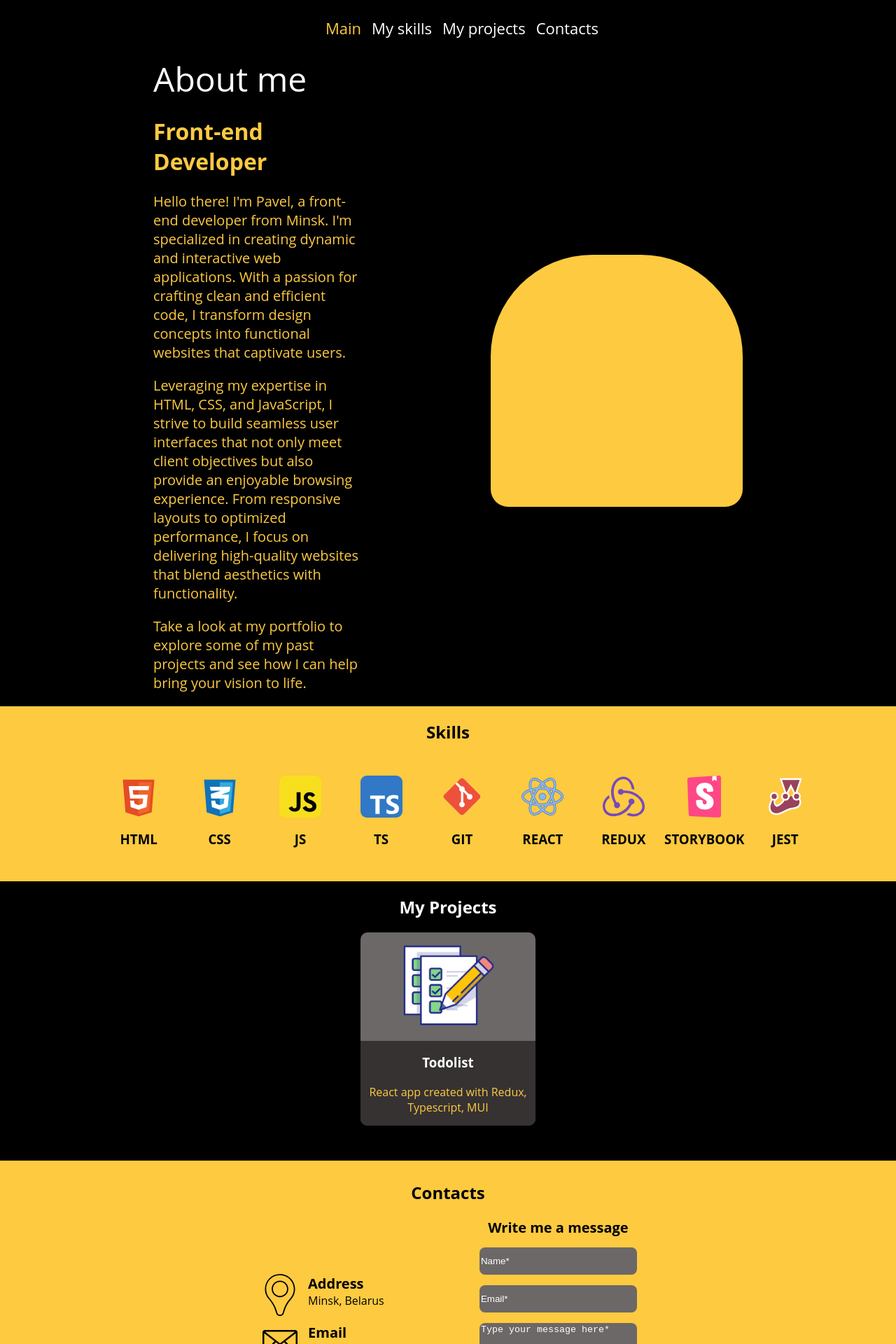
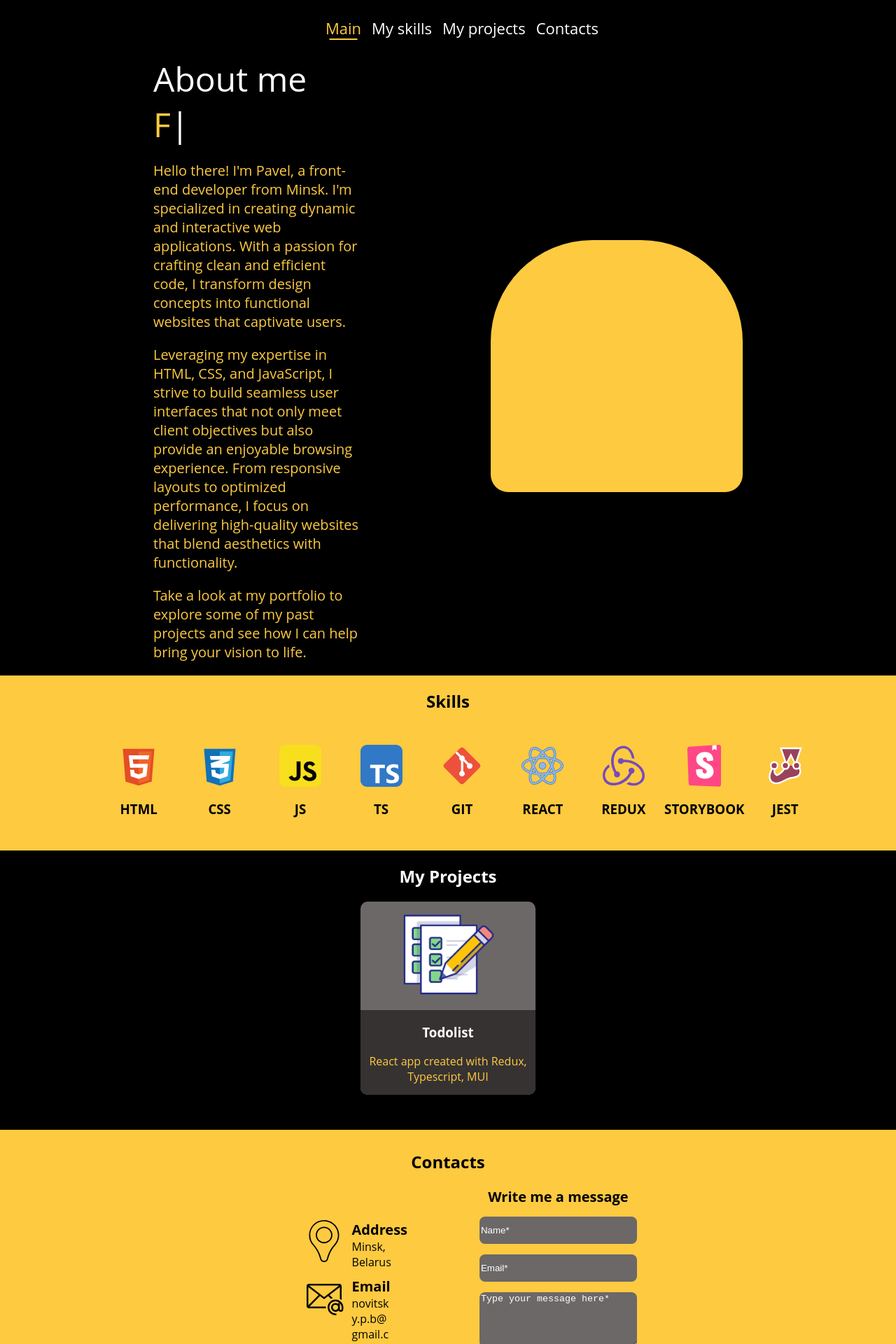
Before and after one commit to Soucron/RC-Portfolio, a React (Create React App) app: page / in a window 1280 px wide. Shown: the top 1920 px of the page at 70% size. Built offline with nearby package versions, Linux system fonts and the light colour scheme.

Commit message:
some animations

```diff
--- a/package.json
+++ b/package.json
@@ -4,6 +4,7 @@
   "private": true,
   "homepage": "https://Soucron.github.io/RC-Portfolio",
   "dependencies": {
+    "@emotion/react": "^11.11.1",
     "@testing-library/jest-dom": "^5.14.1",
     "@testing-library/react": "^13.0.0",
     "@testing-library/user-event": "^13.2.1",
@@ -15,9 +16,11 @@
     "@types/sass": "^1.45.0",
     "file-loader": "^6.2.0",
     "react": "^18.2.0",
+    "react-awesome-reveal": "^4.2.5",
     "react-dom": "^18.2.0",
     "react-scripts": "5.0.1",
     "react-scroll": "^1.8.9",
+    "typed.js": "^2.0.16",
     "web-vitals": "^2.1.0"
   },
   "scripts": {
--- a/src/contacts/Contacts.tsx
+++ b/src/contacts/Contacts.tsx
@@ -1,6 +1,7 @@
 import React from 'react';
 import style from './Contacts.module.scss'
 import {MyContacts} from './mycontacts/MyContacts';
+import {Slide} from 'react-awesome-reveal';
 
 const Contacts = () => {
     return (
@@ -8,7 +9,10 @@ const Contacts = () => {
             <div className={style.contactsContainer}>
                 <h2>Contacts</h2>
                 <div className={style.contactsInfoForm}>
+                    <Slide direction={'left'} triggerOnce={true}>
                     <MyContacts/>
+                    </Slide>
+                    <Slide direction={'right'} triggerOnce={true}>
                     <form className={style.contactsForm}>
                         <h2>Write me a message</h2>
                         <input type={'text'} placeholder={'Name*'} className={style.holders} />
@@ -16,6 +20,7 @@ const Contacts = () => {
                         <textarea placeholder={'Type your message here*'} className={style.holders}/>
                         <button className={style.contactsButton}>SEND MESSAGE</button>
                     </form>
+                    </Slide>
                 </div>
 
             </div>
--- a/src/header/nav/Nav.module.scss
+++ b/src/header/nav/Nav.module.scss
@@ -14,18 +14,34 @@
 
   .navItem {
     color: $backgroundSecondColor;
+    position: relative;
     text-decoration: none;
     font-size: 22px;
+
+    &::after {
+      content: '';
+      width: 80%;
+      position: absolute;
+      height: 2px;
+      bottom: -3px;
+      left: 50%;
+      transform: translate(-50%, -50%);
+    }
+
     @media (max-width: 480px) {
       font-size: 18px;
     }
   }
 
+
   .active {
     color: $backgroundFirstColor;
     text-decoration: none;
     font-size: 22px;
-
+    &::after {
+      background-color: $backgroundFirstColor;
+      transition: all 0.5s;
+    }
     @media (max-width: 480px) {
       font-size: 18px;
     }
--- a/src/main/Main.module.scss
+++ b/src/main/Main.module.scss
@@ -27,7 +27,7 @@
     .text {
       @include text($textFirstFont, normal, unset, unset);
       width: 300px;
-      h1 {
+      .animSpan {
         color: $backgroundFirstColor;
         @media (max-width: 480px) {
           font-size: 24px;
--- a/src/main/Main.tsx
+++ b/src/main/Main.tsx
@@ -1,13 +1,36 @@
 import React from 'react';
 import style from './Main.module.scss'
+import {Slide} from 'react-awesome-reveal';
+import Typed from 'typed.js';
+
 
 const Main = () => {
+
+    const el= React.useRef(null)
+
+    React.useEffect(() => {
+        const typed = new Typed(el.current, {
+            strings: ['Front-end Developer.'],
+            typeSpeed: 90,
+            loop: true,
+            backSpeed: 50,
+            startDelay: 500,
+            backDelay: 1000
+        });
+        return () => {
+            typed.destroy();
+        };
+    }, []);
+
+
     return (
         <div className={style.mainBlock} id={'main'}>
             <div className={style.mainContainer}>
                 <div className={style.text}>
+                    <Slide direction={'right'}>
                     <span>About me</span>
-                    <h1>Front-end Developer </h1>
+                    </Slide>
+                    <span ref={el} className={style.animSpan}/>
                     <p>Hello there! I'm Pavel, a front-end developer from Minsk. I'm specialized in creating dynamic and interactive web applications. With a passion for crafting clean and efficient code, I transform design concepts into functional websites that captivate users.  </p>
                     <p>Leveraging my expertise in HTML, CSS, and JavaScript, I strive to build seamless user interfaces that not only meet client objectives but also provide an enjoyable browsing experience. From responsive layouts to optimized performance, I focus on delivering high-quality websites that blend aesthetics with functionality.</p>
                     <p>Take a look at my portfolio to explore some of my past projects and see how I can help bring your vision to life.</p>
--- a/src/portfolio/Projects.tsx
+++ b/src/portfolio/Projects.tsx
@@ -2,6 +2,7 @@ import React from 'react';
 import style from './Projects.module.scss'
 import Project from './project/Project';
 import TODOLIST from '../../src/assets/logo/projects/TODOLIST.png'
+import {Slide} from 'react-awesome-reveal';
 
 export type ProjectType = {
     href: any,
@@ -13,18 +14,23 @@ export type ProjectType = {
 const Projects = () => {
 
     const AllProjects: ProjectType[] = [
-        {name: 'Todolist',
+        {
+            name: 'Todolist',
             description: 'React app created with Redux, Typescript, MUI',
-            href: '', src:TODOLIST}]
+            href: '', src: TODOLIST
+        }]
 
 
     return (
-        <div className={style.projectsBlock} id={'myProjects'} >
+        <div className={style.projectsBlock} id={'myProjects'}>
             <div className={style.projectsContainer}>
                 <h2 className={style.title}>My Projects</h2>
-                <div className={style.projects} >
+                <div className={style.projects}>
                     {AllProjects.map(p => {
-                        return(<Project name={p.name} description={p.description} href={p.href} src={p.src}/> )
+                        return (<Slide triggerOnce={true} direction={'left'}>
+                            <Project name={p.name} description={p.description} href={p.href} src={p.src}/>
+                        </Slide>
+                        )
                     })}
 
 
--- a/src/skills/Skills.tsx
+++ b/src/skills/Skills.tsx
@@ -1,15 +1,16 @@
 import React from 'react';
 import style from './Skills.module.scss'
 import Skill from './skill/Skill';
-import  CSS from '../../src/assets/logo/skills/CSS.svg'
-import  GIT from '../../src/assets/logo/skills/GIT.svg'
-import  HTML from '../../src/assets/logo/skills/HTML.svg'
-import  JS from '../../src/assets/logo/skills/JS.svg'
-import  REACT from '../../src/assets/logo/skills/REACT.svg'
-import  REDUX from '../../src/assets/logo/skills/REDUX.svg'
-import  TS from '../../src/assets/logo/skills/TS.svg'
+import CSS from '../../src/assets/logo/skills/CSS.svg'
+import GIT from '../../src/assets/logo/skills/GIT.svg'
+import HTML from '../../src/assets/logo/skills/HTML.svg'
+import JS from '../../src/assets/logo/skills/JS.svg'
+import REACT from '../../src/assets/logo/skills/REACT.svg'
+import REDUX from '../../src/assets/logo/skills/REDUX.svg'
+import TS from '../../src/assets/logo/skills/TS.svg'
 import STORYBOOK from '../../src/assets/logo/skills/STORYBOOK.svg'
 import JEST from '../../src/assets/logo/skills/JEST.svg'
+import {Slide} from 'react-awesome-reveal';
 
 
 export type SkillType = {
@@ -29,8 +30,8 @@ const Skills = () => {
         {id: 5, title: 'GIT', img: GIT},
         {id: 6, title: 'REACT', img: REACT},
         {id: 7, title: 'REDUX', img: REDUX},
-        {id: 8, title: 'STORYBOOK', img: STORYBOOK },
-        {id: 9, title: 'JEST', img: JEST }
+        {id: 8, title: 'STORYBOOK', img: STORYBOOK},
+        {id: 9, title: 'JEST', img: JEST}
     ]
 
 
@@ -40,9 +41,11 @@ const Skills = () => {
                 <h2 className={style.title}>Skills</h2>
                 <ul className={style.skills}>
                     {AllSkills.map(s => {
-                        return <li key={s.id}>
-                            <Skill title={s.title} img={s.img}/>
-                        </li>
+                        return <Slide direction={'right'} triggerOnce={true}>
+                            <li key={s.id}>
+                                <Skill title={s.title} img={s.img}/>
+                            </li>
+                        </Slide>
                     })}
                 </ul>
             </div>
--- a/src/skills/skill/Skill.tsx
+++ b/src/skills/skill/Skill.tsx
@@ -1,5 +1,6 @@
 import React from 'react';
 import style from './Skill.module.scss'
+import {Roll, Slide} from 'react-awesome-reveal';
 
 
 type SkillPropsType = {
@@ -16,6 +17,7 @@ const Skill = (s: SkillPropsType ) => {
 
             </span>
         </div>
+
     );
 };
 
```
Also changed, not shown: 1 other file (tests, documents, lock files or other folders).
